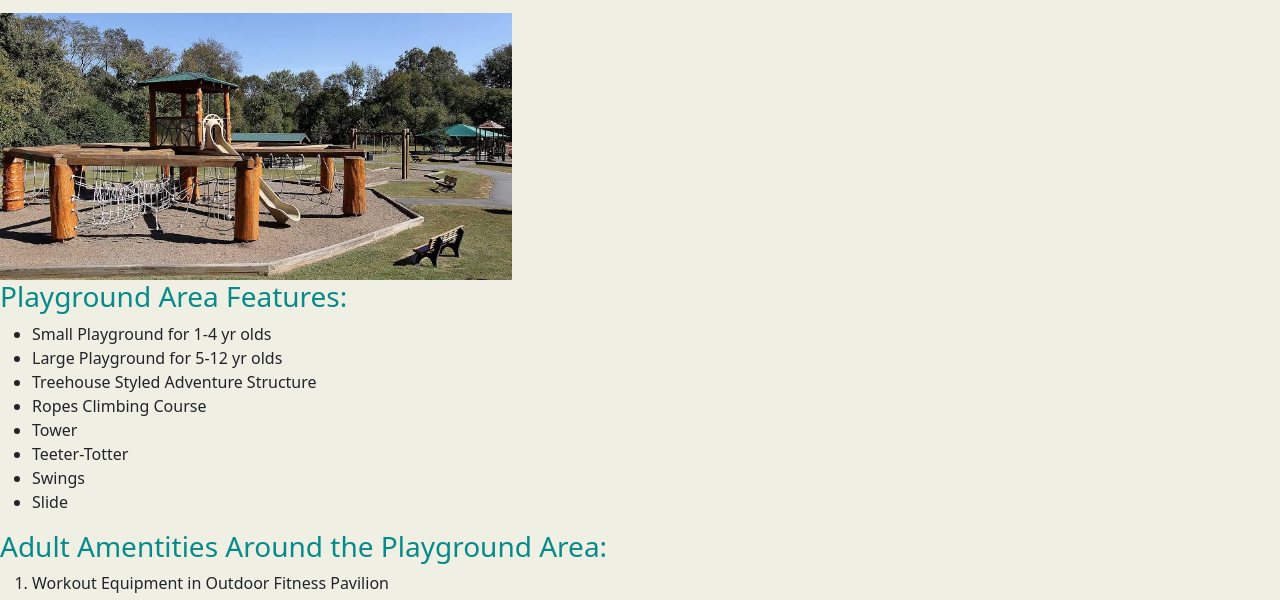
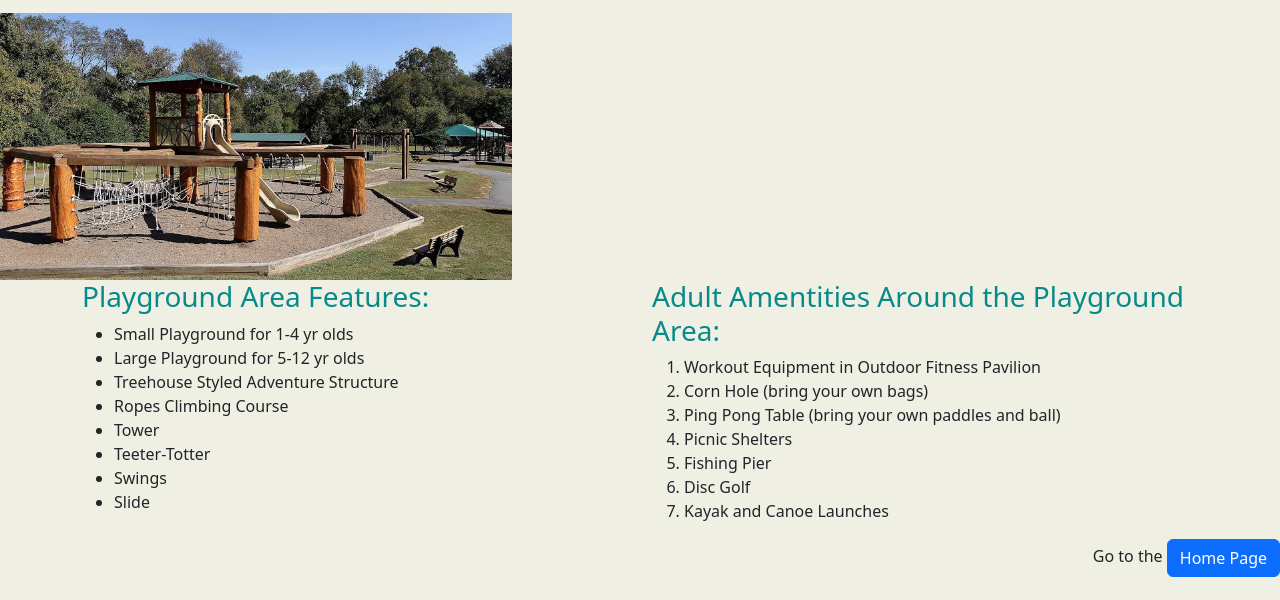
Before and after one commit to celestepaul-ui/HomeworkAssignmentWk6, a plain HTML site: page page2.HTML in a window 1280 px wide. Shown: the part 179-779 px from the top of the page. Drawn offline with nearby package versions, Linux system fonts and the light colour scheme.

Commit message:
added row and column container, and buttons

```diff
--- a/page2.HTML
+++ b/page2.HTML
@@ -20,9 +20,13 @@
             <h2>Goat Island Playground</h2>
             <p class="Subtitle">The playground area features a lot to do for the whole family!</p>
             <img src="./Images/goat-island-playground.jpeg" alt="Goat Island Playground" width="40%" />
+            <div class="container">
+                <div class="row">
+                    <div class="col">
                         <section>
                             <!-- List playground features by bullet -->
                             <!--styled below section with sectiontitle1 label-->
+
                             <h3 id="sectiontitle1">Playground Area Features:</h3>
                             <ul>
                                 <li>Small Playground for 1-4 yr olds
@@ -35,6 +39,8 @@
                                 <li>Slide</li>
                             </ul>
                         </section>
+                    </div>
+                    <div class="col">
                         <section>
                             <!--List numbered features for adult play use-->
                             <!--styled below section with sectiontitle2 label-->
@@ -49,12 +55,23 @@
                                 <li>Kayak and Canoe Launches</li>
                             </ol>
                         </section>
+                    </div>
+                </div>
         </article>
     </main>
     <footer>
         <!--Give option to click Home page to go back to previous page-->
-        <p class="footerlink">Go to the <a href="index.HTML">Home Page</a></p>
+        <p class="footerlink">Go to the <a class="btn btn-primary" href="index.HTML">Home Page</a></p>
     </footer>
 </body>
 
 </html>
+
+<!-- <div class="row">
+    <div class="col">
+      1 of 2
+    </div>
+    <div class="col">
+      2 of 2
+    </div>
+  </div> -->
```
Lines whose indentation alone changed are shown as unchanged.
